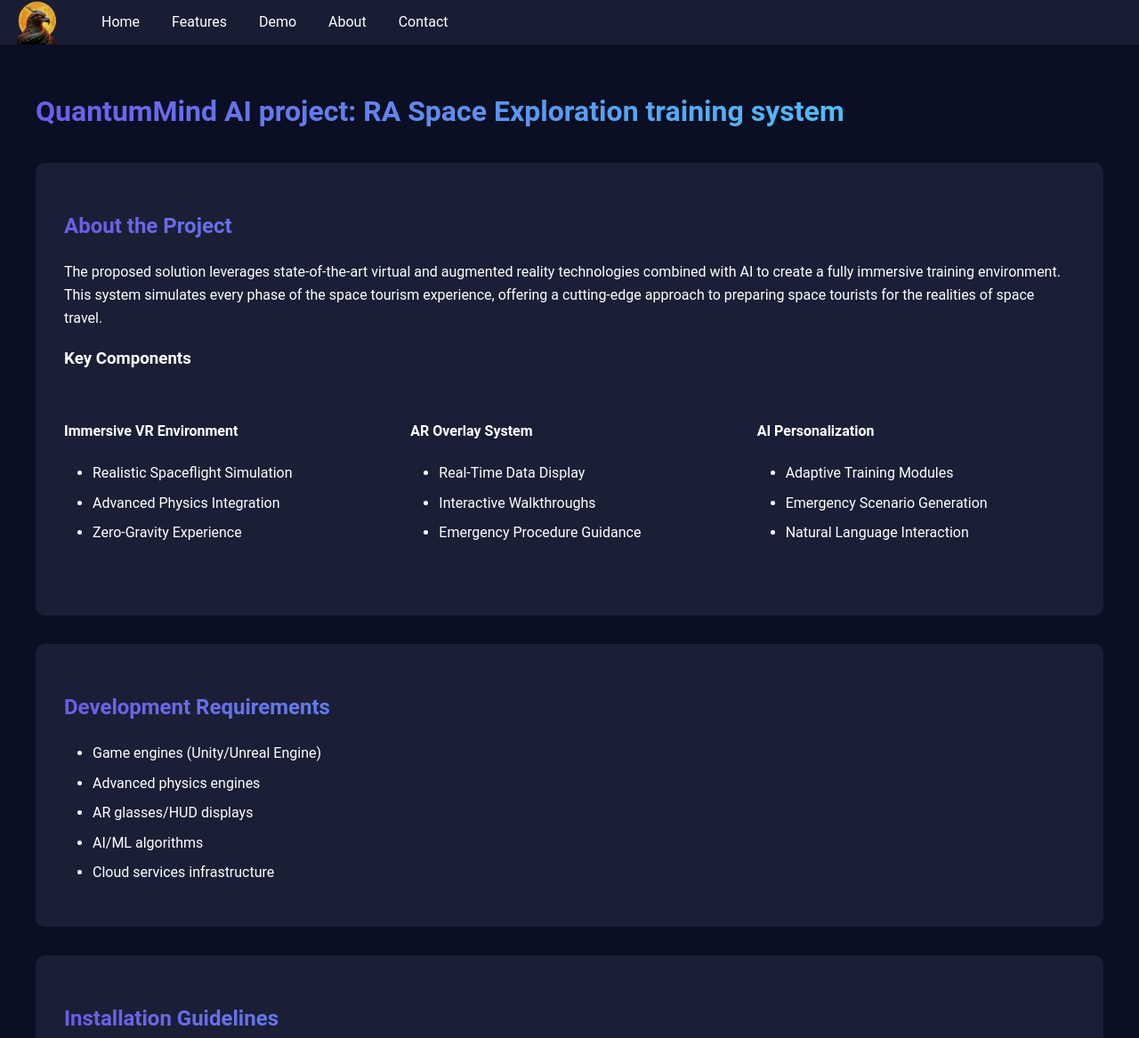
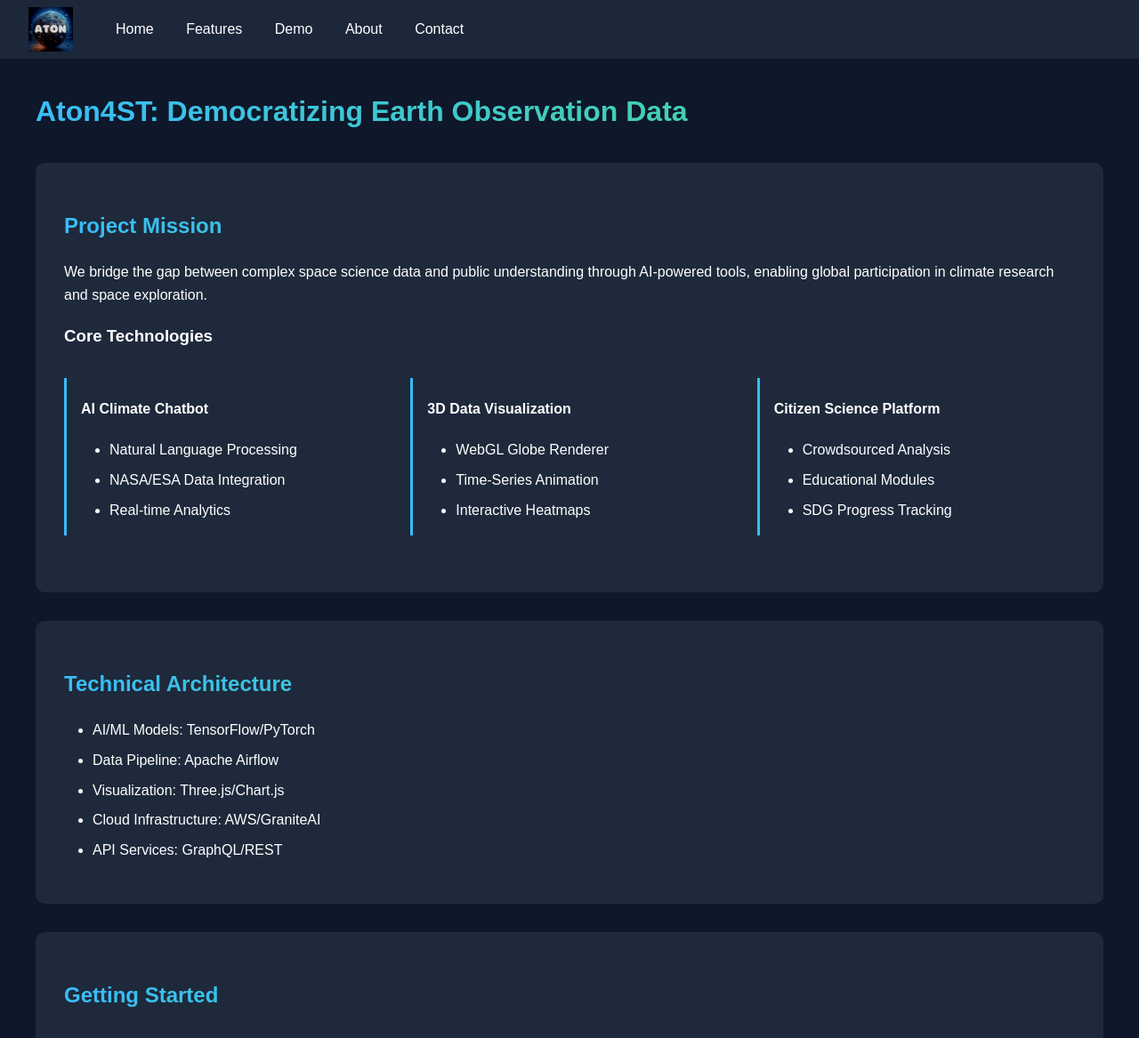
Before and after one commit to aimtyaem/aton4st, a plain HTML site: page about.html in a window 1280 px wide. Shown: the top 1167 px of the page at 89% size. Drawn offline with Linux system fonts and the light colour scheme.

Commit message:
Update about.html
Updated

```diff
--- a/about.html
+++ b/about.html
@@ -3,17 +3,17 @@
 <head>
     <meta charset="UTF-8">
     <meta name="viewport" content="width=device-width, initial-scale=1.0">
-    <title>About QuantumMind AI Project - RA Space Exploration Training</title>
+    <title>About Aton4ST - Democratizing Space Science</title>
     <style>
         :root {
-            --space-dark: #0a0f24;
-            --quantum-purple: #6c5ce7;
-            --neon-blue: #48dbfb;
-            --code-bg: #1a1f35;
+            --space-dark: #0f172a;
+            --climate-blue: #38bdf8;
+            --earth-green: #4ade80;
+            --code-bg: #1e293b;
         }
 
         body {
-            font-family: 'Roboto', sans-serif;
+            font-family: 'Poppins', sans-serif;
             background: var(--space-dark);
             color: white;
             margin: 0;
@@ -21,8 +21,8 @@
         }
 
         header {
-            background: rgba(26, 31, 53, 0.95);
-            padding: 0rem 1rem;
+            background: rgba(30, 41, 59, 0.95);
+            padding: 0.5rem 2rem;
             position: fixed;
             width: 100%;
             top: 0;
@@ -33,7 +33,7 @@
             gap: 2rem;
         }
 
-        .ra-logo {
+        .aton-logo {
             height: 50px;
         }
 
@@ -45,7 +45,7 @@
         }
 
         nav a:hover {
-            color: var(--quantum-purple);
+            color: var(--climate-blue);
         }
 
         main {
@@ -55,13 +55,13 @@
         }
 
         h1, h2 {
-            background: linear-gradient(90deg, var(--quantum-purple), var(--neon-blue));
+            background: linear-gradient(90deg, var(--climate-blue), var(--earth-green));
             -webkit-background-clip: text;
             -webkit-text-fill-color: transparent;
         }
 
         .section {
-            background: #1a1f35;
+            background: #1e293b;
             padding: 2rem;
             border-radius: 10px;
             margin: 2rem 0;
@@ -77,7 +77,7 @@
 
         code {
             font-family: 'Fira Code', monospace;
-            color: var(--neon-blue);
+            color: var(--climate-blue);
         }
 
         ul {
@@ -89,15 +89,20 @@
             margin: 0.5rem 0;
         }
 
-        .requirements-grid {
+        .tech-grid {
             display: grid;
             grid-template-columns: repeat(auto-fit, minmax(300px, 1fr));
             gap: 2rem;
             margin: 2rem 0;
         }
 
+        .tech-card {
+            border-left: 3px solid var(--climate-blue);
+            padding-left: 1rem;
+        }
+
         footer {
-            background: #1a1f35;
+            background: #1e293b;
             padding: 2rem;
             text-align: center;
         }
@@ -105,7 +110,7 @@
 </head>
 <body>
     <header>
-        <img src="img/Logo.png" alt=" RALogo" class="ra-logo">
+        <img src="img/aton4stlogo.jpg" alt="Aton4ST Logo" class="aton-logo">
         <nav>
             <a href="index.html">Home</a>
             <a href="features.html">Features</a>
@@ -116,78 +121,81 @@
     </header>
 
     <main>
-        <h1>QuantumMind AI project: RA Space Exploration training system</h1>
+        <h1>Aton4ST: Democratizing Earth Observation Data</h1>
 
         <div class="section">
-            <h2>About the Project</h2>
-            <p>The proposed solution leverages state-of-the-art virtual and augmented reality technologies combined with AI to create a fully immersive training environment. This system simulates every phase of the space tourism experience, offering a cutting-edge approach to preparing space tourists for the realities of space travel.</p>
+            <h2>Project Mission</h2>
+            <p>We bridge the gap between complex space science data and public understanding through AI-powered tools, enabling global participation in climate research and space exploration.</p>
 
-            <h3>Key Components</h3>
-            <div class="requirements-grid">
-                <div>
-                    <h4>Immersive VR Environment</h4>
+            <h3>Core Technologies</h3>
+            <div class="tech-grid">
+                <div class="tech-card">
+                    <h4>AI Climate Chatbot</h4>
                     <ul>
-                        <li>Realistic Spaceflight Simulation</li>
-                        <li>Advanced Physics Integration</li>
-                        <li>Zero-Gravity Experience</li>
+                        <li>Natural Language Processing</li>
+                        <li>NASA/ESA Data Integration</li>
+                        <li>Real-time Analytics</li>
                     </ul>
                 </div>
-                <div>
-                    <h4>AR Overlay System</h4>
+                <div class="tech-card">
+                    <h4>3D Data Visualization</h4>
                     <ul>
-                        <li>Real-Time Data Display</li>
-                        <li>Interactive Walkthroughs</li>
-                        <li>Emergency Procedure Guidance</li>
+                        <li>WebGL Globe Renderer</li>
+                        <li>Time-Series Animation</li>
+                        <li>Interactive Heatmaps</li>
                     </ul>
                 </div>
-                <div>
-                    <h4>AI Personalization</h4>
+                <div class="tech-card">
+                    <h4>Citizen Science Platform</h4>
                     <ul>
-                        <li>Adaptive Training Modules</li>
-                        <li>Emergency Scenario Generation</li>
-                        <li>Natural Language Interaction</li>
+                        <li>Crowdsourced Analysis</li>
+                        <li>Educational Modules</li>
+                        <li>SDG Progress Tracking</li>
                     </ul>
                 </div>
             </div>
         </div>
 
         <div class="section">
-            <h2>Development Requirements</h2>
+            <h2>Technical Architecture</h2>
             <ul>
-                <li>Game engines (Unity/Unreal Engine)</li>
-                <li>Advanced physics engines</li>
-                <li>AR glasses/HUD displays</li>
-                <li>AI/ML algorithms</li>
-                <li>Cloud services infrastructure</li>
+                <li>AI/ML Models: TensorFlow/PyTorch</li>
+                <li>Data Pipeline: Apache Airflow</li>
+                <li>Visualization: Three.js/Chart.js</li>
+                <li>Cloud Infrastructure: AWS/GraniteAI</li>
+                <li>API Services: GraphQL/REST</li>
             </ul>
         </div>
 
         <div class="section">
-            <h2>Installation Guidelines</h2>
-            <pre><code>git clone https://github.com/aimtyaem/RA-Space-exploration.git
-cd RA-Space-exploration</code></pre>
+            <h2>Getting Started</h2>
+            <pre><code>git clone https://github.com/aton4st/climate-platform.git
+cd climate-platform
+npm install
+npm run dev</code></pre>
 
             <h3>Dependencies</h3>
             <ol>
-                <li>Install game engine (Unity/Unreal)</li>
-                <li>Configure physics engine</li>
-                <li>Set up AR hardware SDKs</li>
-                <li>Connect cloud services</li>
+                <li>Node.js v18+</li>
+                <li>Python 3.9+</li>
+                <li>PostgreSQL 14+</li>
+                <li>GDAL 3.5+</li>
+                <li>TensorFlow.js 4.0+</li>
             </ol>
         </div>
 
         <div class="section">
-            <h2>License</h2>
-            <p>MIT Licensed - See <a href="#license">LICENSE</a> for details.</p>
+            <h2>Open Science Commitment</h2>
+            <p>Apache 2.0 Licensed - See <a href="#license">LICENSE</a> for details. All datasets adhere to FAIR principles.</p>
         </div>
     </main>
 
     <footer>
-        <p>© 2025 AIMTY</p>
-        <p>Maintainer: <a href="https://github.com/aimtyaem">aimtyaem</a></p>
+        <p>© 2025 Aton4ST Collective</p>
+        <p>Maintained by the Open Climate Science Alliance</p>
         <div>
-            <a href="#privacy">Privacy Policy</a> |
-            <a href="#terms">Terms of Service</a>
+            <a href="#privacy">Data Policy</a> |
+            <a href="#terms">Contribution Guidelines</a>
         </div>
     </footer>
 
@@ -206,11 +214,11 @@
         window.addEventListener('scroll', () => {
             const header = document.querySelector('header');
             if (window.scrollY > 100) {
-                header.style.background = 'rgba(26, 31, 53, 0.98)';
+                header.style.background = 'rgba(30, 41, 59, 0.98)';
             } else {
-                header.style.background = 'rgba(26, 31, 53, 0.95)';
+                header.style.background = 'rgba(30, 41, 59, 0.95)';
             }
         });
     </script>
 </body>
-          </html>
+</html>
```
